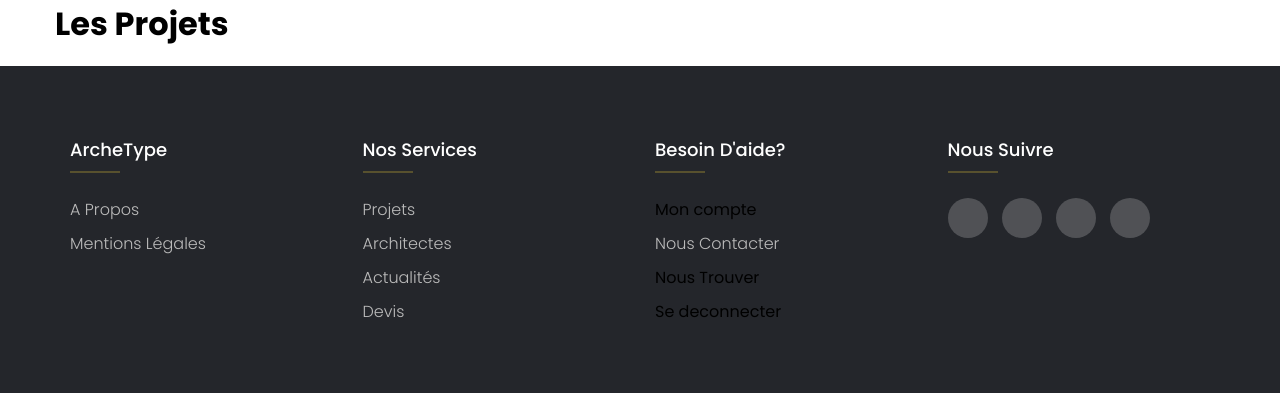
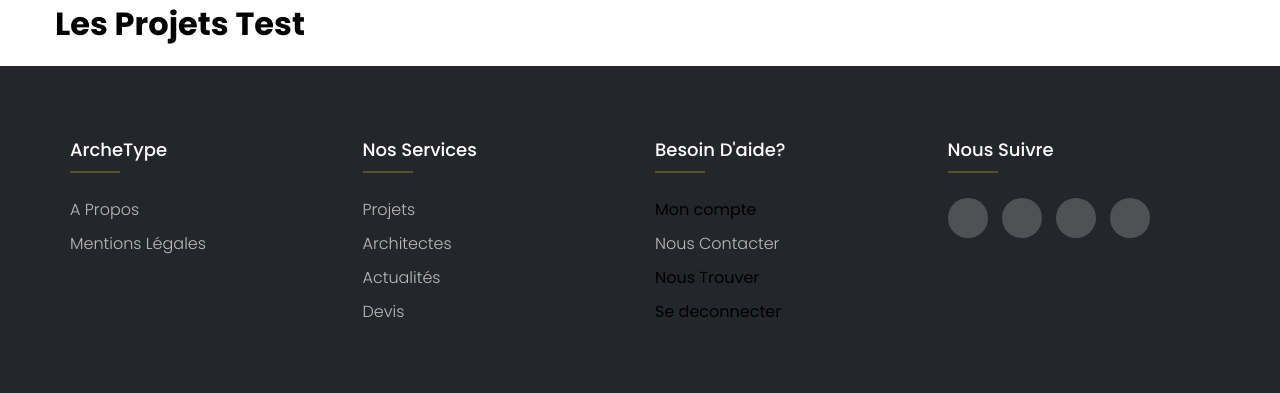
Before and after one commit to Hamid-DUMIOT/Archetype, a Symfony app: template templates/projets/projets.html.twig in a window 1280 px wide. Shown: the part 160-553 px from the top of the page. Run offline with Twig, Linux system fonts and the light colour scheme; the template is opened without the code that fills it, so the values that code supplies are empty; some libraries are stand-ins or nearby versions.

Commit message:
test merge projet

```diff
--- a/templates/projets/projets.html.twig
+++ b/templates/projets/projets.html.twig
@@ -19,7 +19,7 @@
 
 	<div class="container mt-5 pt-5">
 
-		<h1>Les Projets</h1>
+		<h1>Les Projets Test</h1>
 	</div>
 	<div class="example-wrapper"></div>
 {% endblock %}
```
